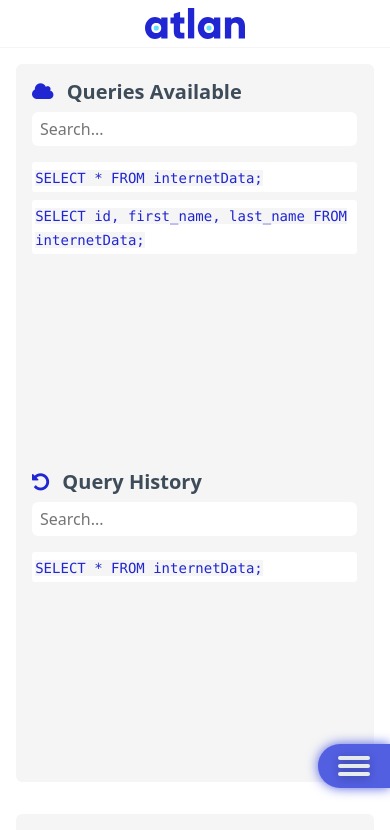
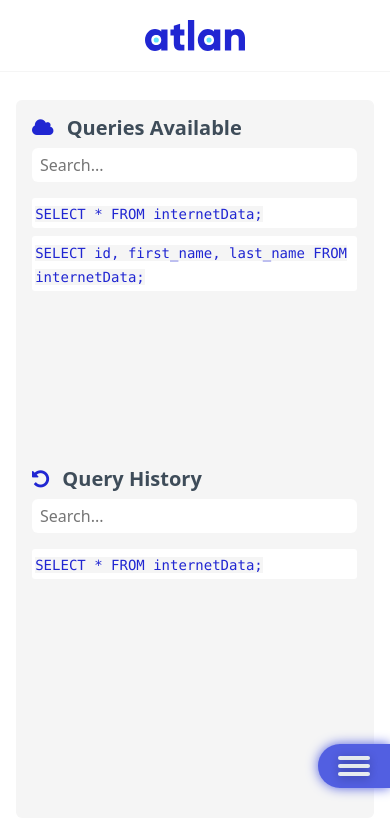
Before and after one commit to kirtiksingh/Atlan-Frontend-Task, a React (Create React App) app: page /editor in a window 390 px wide. Shown: the top 830 px of the page. Built offline with nearby package versions, Linux system fonts and the light colour scheme.

Commit message:
Layout Changes

```diff
--- a/src/App.css
+++ b/src/App.css
@@ -1,5 +1,6 @@
 .App {
   /* text-align: center; */
+  height: 100vh;
 }
 
 .App-logo {
--- a/src/components/navbar/Navbar.css
+++ b/src/components/navbar/Navbar.css
@@ -345,6 +345,7 @@
 /* Mini Header  */
 .mini-header {
   display: none;
+  height: 10%;
 }
 
 @media (max-width: 800px) {
@@ -352,3 +353,11 @@
     display: block;
   }
 }
+
+.header {
+  border-bottom: 1px solid whitesmoke;
+  display: flex;
+  align-items: center;
+  justify-content: center;
+  height: 85%;
+}
--- a/src/index.css
+++ b/src/index.css
@@ -5,7 +5,6 @@
     sans-serif;
   -webkit-font-smoothing: antialiased;
   -moz-osx-font-smoothing: grayscale;
-  overflow: hidden;
 }
 
 code {
--- a/src/pages/editor/Editor.css
+++ b/src/pages/editor/Editor.css
@@ -17,12 +17,6 @@
 .logo {
   padding: 0.5rem 2rem;
 }
-.header {
-  border-bottom: 1px solid whitesmoke;
-  display: flex;
-  align-items: center;
-  justify-content: center;
-}
 .editor-area {
   height: 90vh;
   overflow: auto;
@@ -31,12 +25,10 @@
 /* Sidebar */
 
 .sidebar {
-  /* width: 300px; */
   border-radius: 6px;
   margin: 1rem 1rem 1rem 1rem;
-  min-height: 85vh;
-  min-height: 85vh;
-  /* height: 100%; */
+  /* min-height: 85vh; */
+  height: 85vh;
   overflow: auto;
   background-color: whitesmoke;
   padding: 1rem;
@@ -47,7 +39,7 @@
   overflow: hidden;
 }
 .sidebar-item {
-  height: 35vh;
+  height: 40vh;
 }
 .sidebar .placeholder-text {
   font-size: 1.5rem;
@@ -55,7 +47,7 @@
 }
 
 div.sidebar-item:nth-child(2) {
-  margin-top: 20%;
+  margin-top: 5%;
 }
 
 .primary {
--- a/src/pages/editor/Editor.js
+++ b/src/pages/editor/Editor.js
@@ -21,7 +21,7 @@
   );
 
   return (
-    <div className='App'>
+    <div className='App-Editor'>
       <MainContext.Provider value={contextValue}>
         <div className='content'>
           <div className='row'>
--- a/src/pages/home/Home.css
+++ b/src/pages/home/Home.css
@@ -57,7 +57,7 @@
   margin-left: 0.2rem;
 }
 
-img {
+.footer img {
   height: 1em;
   max-width: 3.5em;
 }
@@ -111,7 +111,7 @@
 
 @media (max-width: 450px) {
   .home-container {
-    height: 92vh;
+    height: 85%;
   }
   .home {
     background: none;
```
